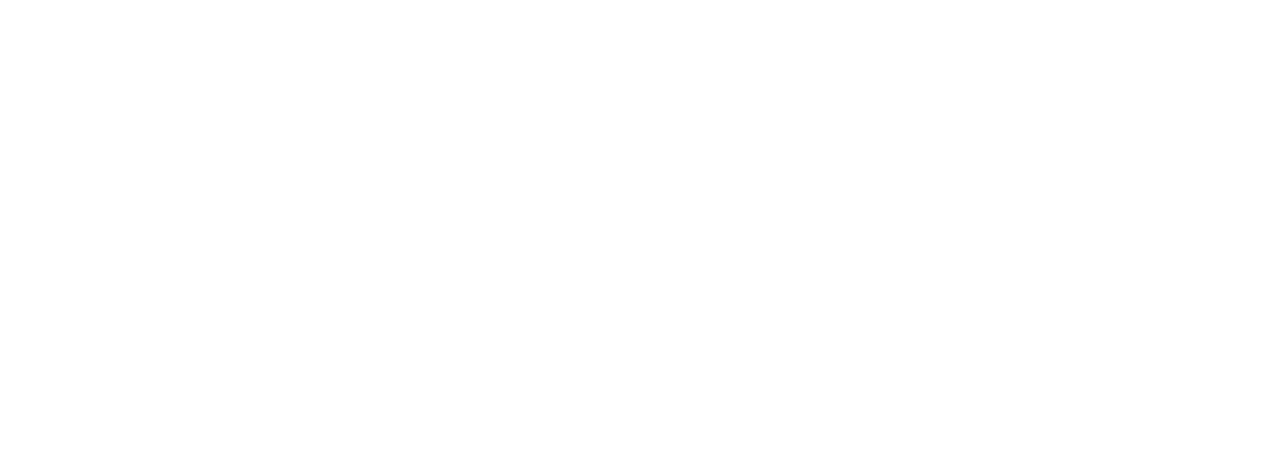
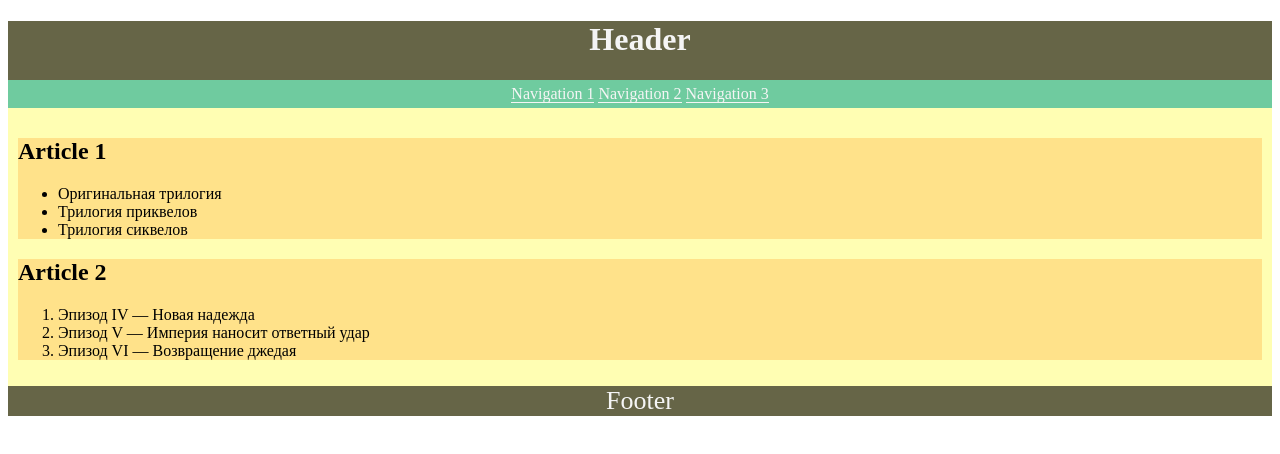
Before and after one commit to js-tasks-ru/htmlcss-20210513_mityakrylov, a website: page 02-dz0/01-semantic-mockup/solution.html in a window 1280 px wide. Drawn offline with Linux system fonts and the light colour scheme.

Commit message:
01-semantic-mockup solution

```diff
--- a/02-dz0/01-semantic-mockup/solution.html
+++ b/02-dz0/01-semantic-mockup/solution.html
@@ -1,4 +1,39 @@
 <!DOCTYPE html>
-<html lang="ru">
-    <!-- Ваше решение -->
+<html lang='ru'>
+<head>
+    <meta charset='utf-8'>
+    <link rel='stylesheet' href='style.css'>
+    <title>Semantic</title>
+</head>
+<body>
+    <header>
+        <h1>Header</h1>
+        <nav>
+            <a>Navigation 1</a>
+            <a>Navigation 2</a>
+            <a>Navigation 3</a>
+        </nav>
+    </header>
+    <main>
+        <article>
+            <h2>Article 1</h2>
+            <ul>
+                <li>Оригинальная трилогия</li>
+                <li>Трилогия приквелов</li>
+                <li>Трилогия сиквелов</li>
+            </ul>
+        </article>
+        <article>
+            <h2>Article 2</h2>
+            <ol>
+                <li>Эпизод IV — Новая надежда</li>
+                <li>Эпизод V — Империя наносит ответный удар</li>
+                <li>Эпизод VI — Возвращение джедая</li>
+            </ol>
+        </article>
+    </main>
+    <footer>
+        Footer
+    </footer>
+</body>
 </html>
--- /dev/null
+++ b/02-dz0/01-semantic-mockup/style.css
@@ -0,0 +1,30 @@
+header {
+    background-color: #666547;
+    color: whitesmoke;
+    text-align: center;
+}
+
+nav {
+    background-color: #6fcb9f;
+    padding: 5px;
+}
+
+nav a {
+    border-bottom: 1px solid;
+}
+
+main {
+    background-color: #fffeb3;
+    padding: 10px;
+}
+
+article {
+    background-color: #ffe28a;
+}
+
+footer {
+    background-color: #666547;
+    color: whitesmoke;
+    text-align: center;
+    font-size: 26px;
+}
```
